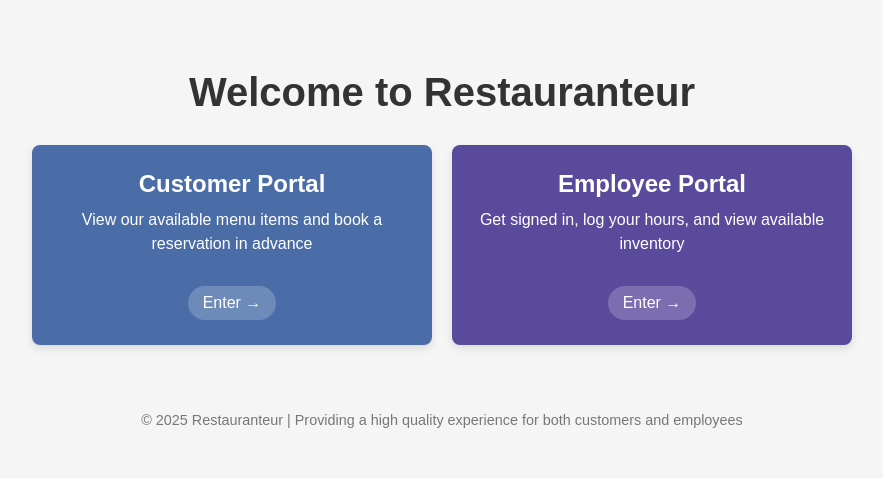
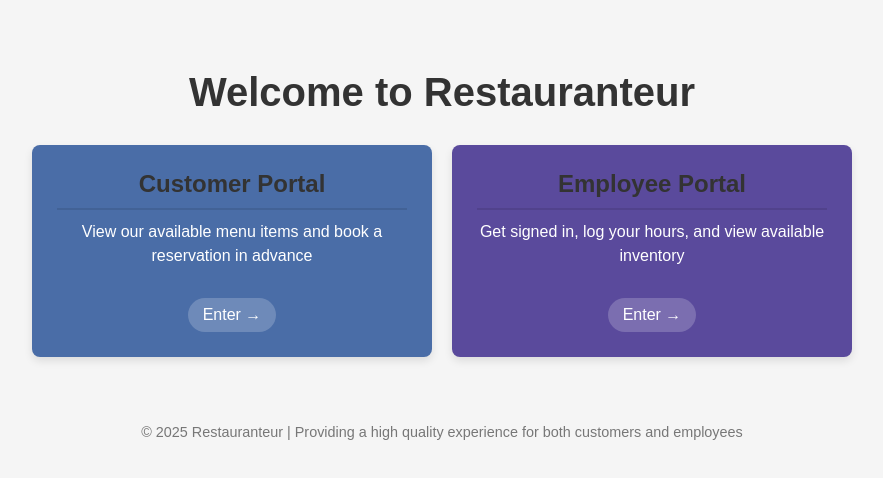
Before and after one commit to AhsanWritesCode/Restaurateur, a React (Create React App) app in the folder frontend/: page / in a window 1280 px wide. Shown: the top 478 px of the page, without its empty margins (198-1081 px from the left). Built offline with nearby package versions, Linux system fonts and the light colour scheme.

Commit message:
updated manager button positioning/bottom button styling

```diff
--- a/frontend/src/pages/Employee/EmployeePortal.css
+++ b/frontend/src/pages/Employee/EmployeePortal.css
@@ -11,9 +11,25 @@
     font-size: 2rem;
 }
 
+ h2 {
+    color: #333;
+    font-size: 1.4rem;
+    margin-bottom: 20px;
+    border-bottom: 2px solid rgba(0, 0, 0, 0.1);
+    padding-bottom: 10px;
+  }
+
 .employee-tabs {
     display: flex;
     justify-content: center;
     gap: 20px;
     margin: 20px 0;
 }
+
+.bottom-buttons {
+    gap: 15px;
+}
+
+.manager-button {
+    margin-right: 15px; /* Adds space to the right of the manager button */
+}
--- a/frontend/src/pages/Employee/EmployeePortal.jsx
+++ b/frontend/src/pages/Employee/EmployeePortal.jsx
@@ -117,11 +117,6 @@ const EmployeePage = () => {
             ) : (
                 <>
                     <EmployeeTabs activeTab={activeTab} setActiveTab={setActiveTab} />
-                    {(employeeData.position === 'Admin' || employeeData.position === 'Manager') && (
-                        <button onClick={() => setActiveTab('managerTools')} className="tab-button">
-                            Manager Tools
-                        </button>
-                    )}
                     <div className="tab-content">
                         {activeTab === 'hours' && (
                             <LogHours shiftData={shiftData} setShiftData={setShiftData} employeeId={employeeID} />
@@ -142,7 +137,15 @@ const EmployeePage = () => {
                             <ManagerTools />
                         )}
                     </div>
-                    <button className="logout-button" onClick={handleLogout}>Log Out</button>
+
+                    <div className="bottom-buttons">
+                        {(employeeData.position === 'Admin' || employeeData.position === 'Manager') && (
+                            <button onClick={() => setActiveTab('managerTools')} className="manager-button">
+                                Manager Tools
+                            </button>
+                        )}
+                        <button className="logout-button" onClick={handleLogout}>Log Out</button>
+                    </div>
                 </>
             )}
         </div>
```
